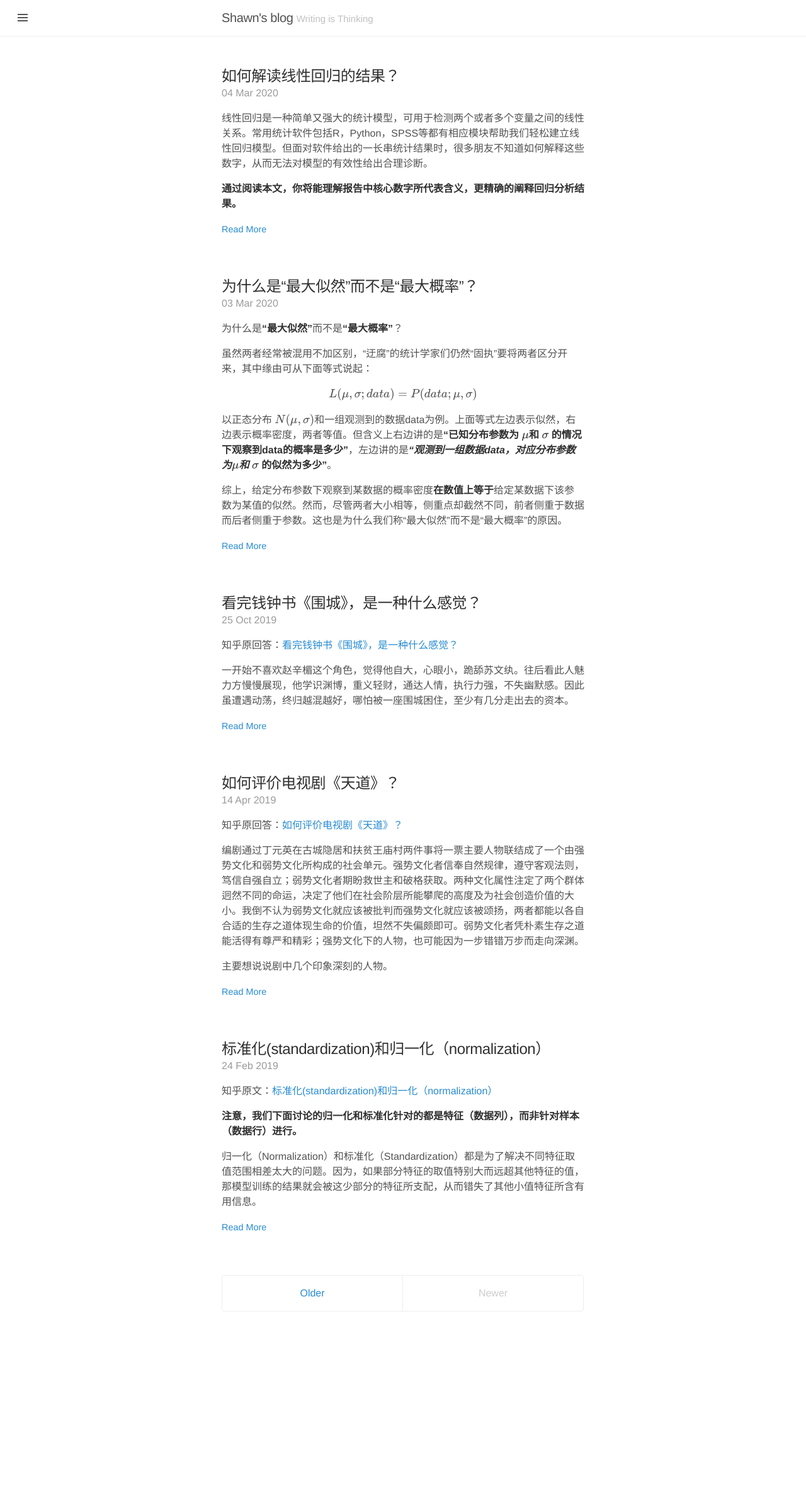
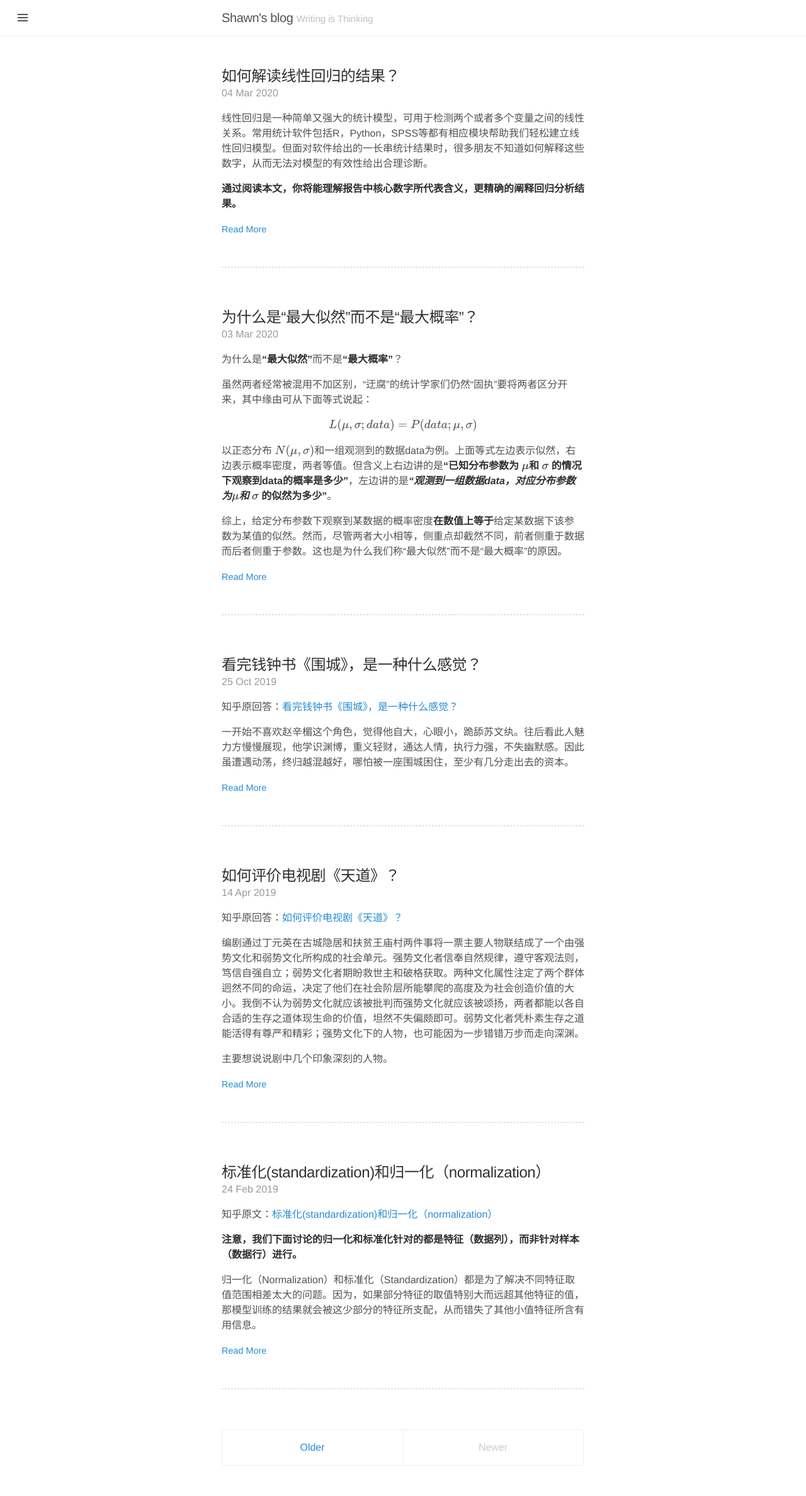
Before and after one commit to XiancaiTian/xiancaitian.github.io, a Jekyll site: the page built from index.html, in a window 1280 px wide. Shown: the whole page at 63% size. Built offline with Jekyll 4.4.1, drawn with Linux system fonts in a browser that asks for light colours; formulas are drawn with MathJax 3; the list of posts is cut into pages by our own code; before the commit the page ends 2131 px from its top, so only the background shows below that.

Commit message:
add divider line

```diff
--- a/public/css/poole.css
+++ b/public/css/poole.css
@@ -331,6 +331,8 @@ tbody tr:nth-child(odd) th {
 .page,
 .post {
   margin-bottom: 4em;
+  padding-bottom: 3em;
+  border-bottom: 1.2px dashed #ccc;
 }
 
 /* Blog post or page title */
```
